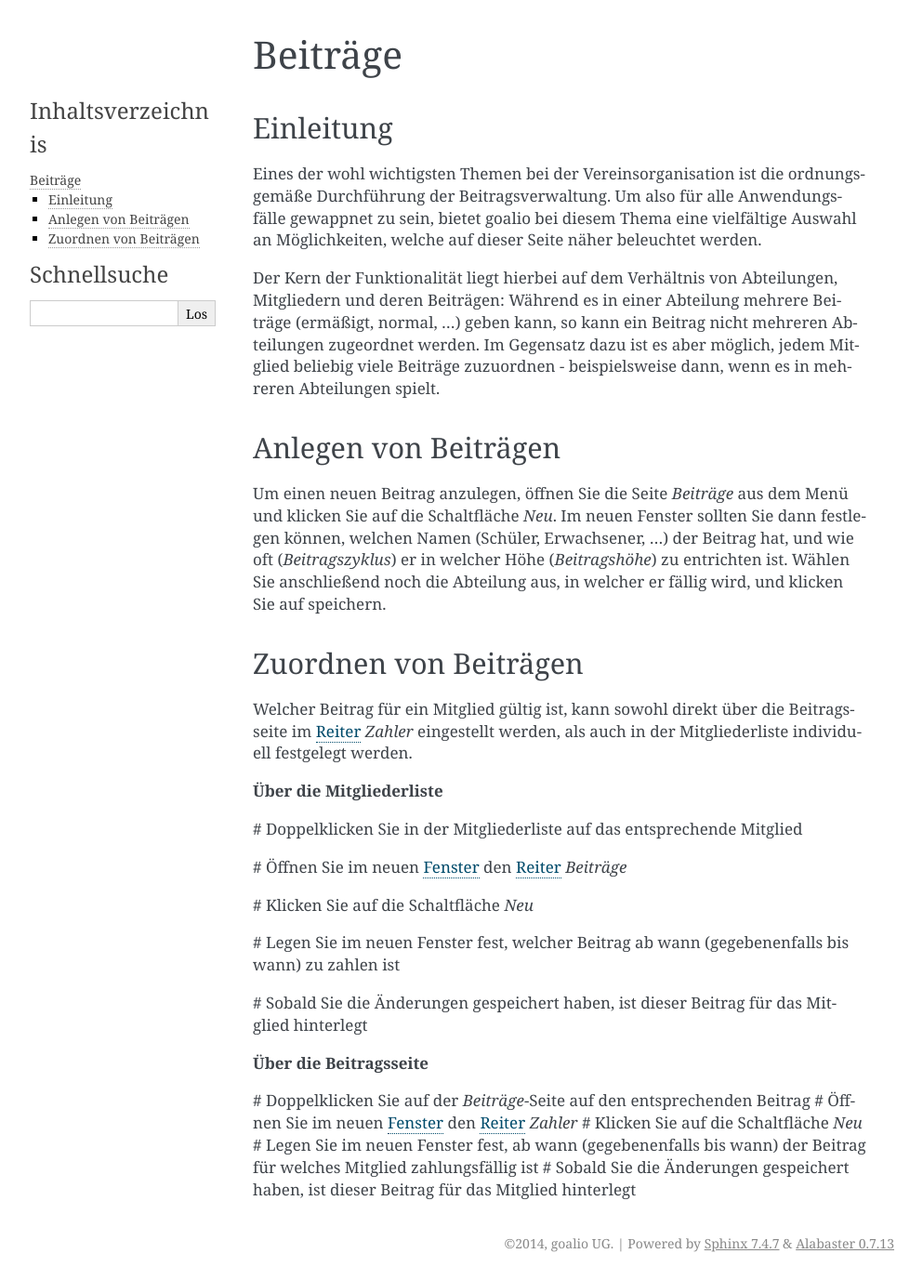
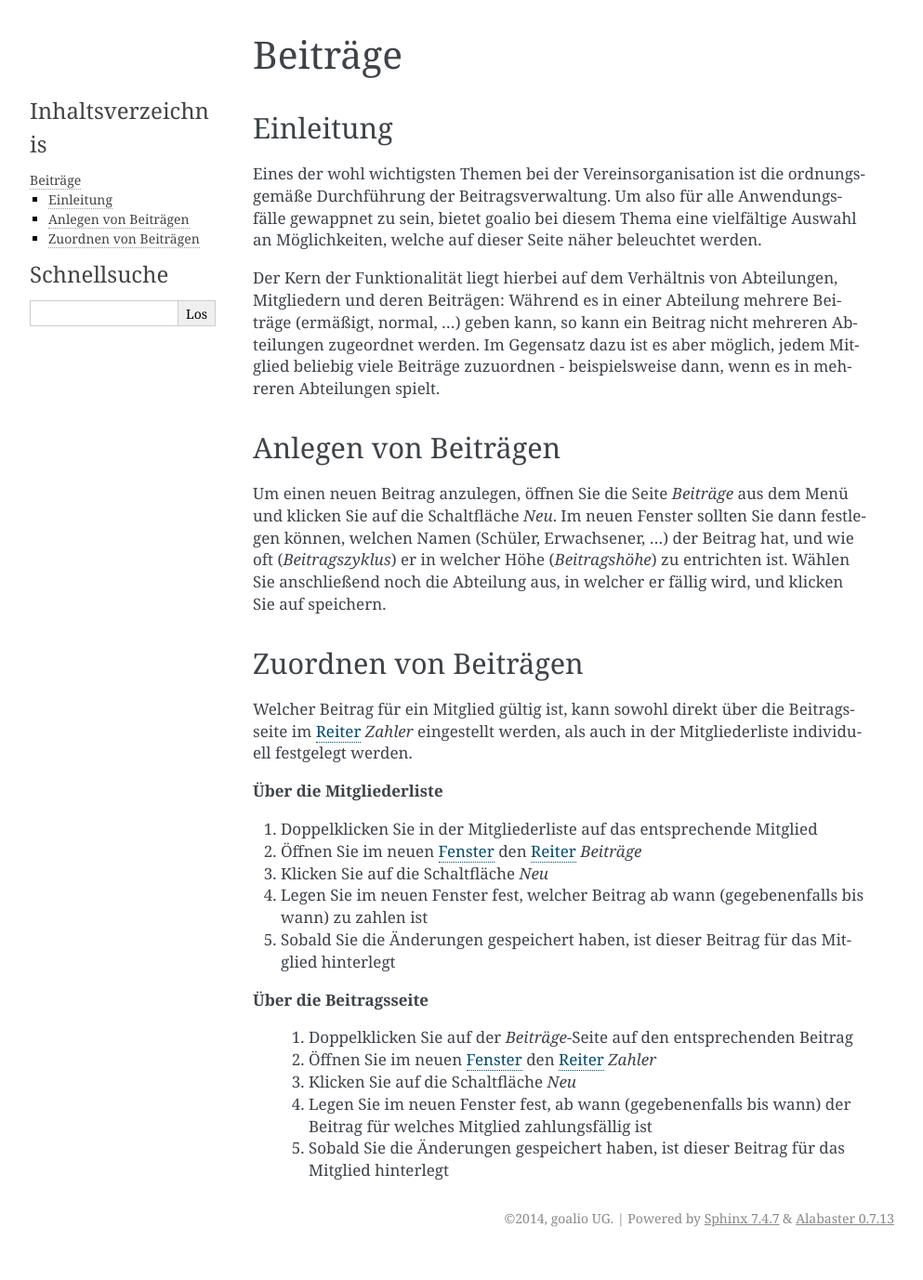
Before and after one commit to goalio/docs, a Sphinx documentation site: the page built from docs/module/finanzen/beitraege.rst, in a window 1280 px wide. Shown: the whole page at 93% size, without its empty margins (148-1141 px from the left). Built offline with Sphinx 7.4.7, drawn with Linux system fonts in a browser that asks for light colours; formulas are drawn with MathJax 3; after the commit the page ends 1350 px from its top, so only the background shows below that; part of the change alters nothing that is shown.

```diff
--- a/docs/module/finanzen/beitraege.rst
+++ b/docs/module/finanzen/beitraege.rst
@@ -21,24 +21,24 @@ Welcher Beitrag für ein Mitglied gültig ist, kann sowohl direkt über die Beit
 
 **Über die Mitgliederliste**
 
-# Doppelklicken Sie in der Mitgliederliste auf das entsprechende Mitglied
+1. Doppelklicken Sie in der Mitgliederliste auf das entsprechende Mitglied
 
-# Öffnen Sie im neuen Fenster_ den Reiter_ *Beiträge*
+2. Öffnen Sie im neuen Fenster_ den Reiter_ *Beiträge*
 
-# Klicken Sie auf die Schaltfläche *Neu*
+3. Klicken Sie auf die Schaltfläche *Neu*
 
-# Legen Sie im neuen Fenster fest, welcher Beitrag ab wann (gegebenenfalls bis wann) zu zahlen ist
+4. Legen Sie im neuen Fenster fest, welcher Beitrag ab wann (gegebenenfalls bis wann) zu zahlen ist
 
-# Sobald Sie die Änderungen gespeichert haben, ist dieser Beitrag für das Mitglied hinterlegt
+5. Sobald Sie die Änderungen gespeichert haben, ist dieser Beitrag für das Mitglied hinterlegt
 
 
 **Über die Beitragsseite**
 
-# Doppelklicken Sie auf der *Beiträge*-Seite auf den entsprechenden Beitrag
-# Öffnen Sie im neuen Fenster_ den Reiter_ *Zahler*
-# Klicken Sie auf die Schaltfläche *Neu*
-# Legen Sie im neuen Fenster fest, ab wann (gegebenenfalls bis wann) der Beitrag für welches Mitglied zahlungsfällig ist
-# Sobald Sie die Änderungen gespeichert haben, ist dieser Beitrag für das Mitglied hinterlegt
+	1. Doppelklicken Sie auf der *Beiträge*-Seite auf den entsprechenden Beitrag
+	2. Öffnen Sie im neuen Fenster_ den Reiter_ *Zahler*
+	3. Klicken Sie auf die Schaltfläche *Neu*
+	4. Legen Sie im neuen Fenster fest, ab wann (gegebenenfalls bis wann) der Beitrag für welches Mitglied zahlungsfällig ist
+	5. Sobald Sie die Änderungen gespeichert haben, ist dieser Beitrag für das Mitglied hinterlegt
 
 .. _Fenster: /de/latest/erste-schritte/benutzeroberflaeche.html
 .. _Reiter: /de/latest/erste-schritte/benutzeroberflaeche.html
```
